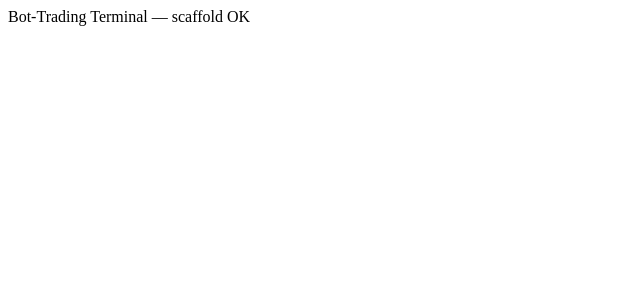
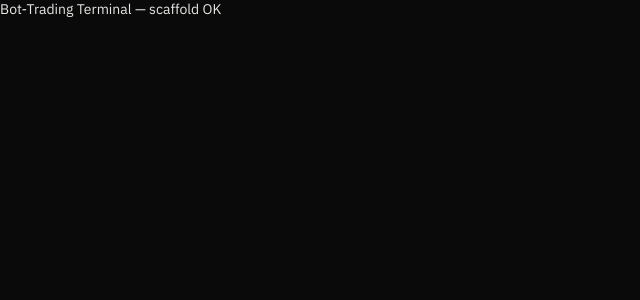
Before and after one commit to harrycarr205/Bot-Trading, a React (Vite) app in the folder frontend/: page / in a window 1280 px wide. Shown: the top 300 px of the page, without its empty margins (0-640 px from the left). Built offline with nearby package versions, Linux system fonts and the light colour scheme.

Commit message:
feat: add Bloomberg-terminal design tokens and global styles

```diff
--- a/frontend/index.html
+++ b/frontend/index.html
@@ -3,6 +3,12 @@
   <head>
     <meta charset="UTF-8" />
     <meta name="viewport" content="width=device-width, initial-scale=1.0" />
+    <link rel="preconnect" href="https://fonts.googleapis.com" />
+    <link rel="preconnect" href="https://fonts.gstatic.com" crossorigin />
+    <link
+      href="https://fonts.googleapis.com/css2?family=IBM+Plex+Mono:wght@400;600&family=IBM+Plex+Sans:wght@400;500&family=IBM+Plex+Sans+Condensed:wght@500;700&display=swap"
+      rel="stylesheet"
+    />
     <title>Bot-Trading Terminal</title>
   </head>
   <body>
--- a/frontend/src/main.tsx
+++ b/frontend/src/main.tsx
@@ -1,3 +1,4 @@
+import "./styles/global.css";
 import React from "react";
 import ReactDOM from "react-dom/client";
 import { BrowserRouter } from "react-router-dom";
--- /dev/null
+++ b/frontend/src/styles/global.css
@@ -0,0 +1,45 @@
+@import "./tokens.css";
+
+* { box-sizing: border-box; }
+
+html, body, #root { height: 100%; margin: 0; }
+
+body {
+  background: var(--void);
+  color: var(--ink);
+  font-family: var(--font-body);
+  font-size: 14px;
+}
+
+h1, h2, h3, .label {
+  font-family: var(--font-display);
+  text-transform: uppercase;
+  letter-spacing: 0.06em;
+  color: var(--amber);
+}
+
+.mono, table, .stat-value {
+  font-family: var(--font-mono);
+  font-variant-numeric: tabular-nums;
+}
+
+a { color: var(--amber); text-decoration: none; }
+a:hover { text-decoration: underline; }
+
+.gain { color: var(--gain); }
+.loss { color: var(--loss); }
+
+.flash-gain { animation: flash-gain 400ms ease-out; }
+.flash-loss { animation: flash-loss 400ms ease-out; }
+
+@keyframes flash-gain { from { background: rgba(62, 207, 110, 0.35); } to { background: transparent; } }
+@keyframes flash-loss { from { background: rgba(255, 92, 92, 0.35); } to { background: transparent; } }
+
+@media (prefers-reduced-motion: reduce) {
+  .flash-gain, .flash-loss { animation: none; }
+}
+
+:focus-visible {
+  outline: 2px solid var(--amber);
+  outline-offset: 2px;
+}
--- /dev/null
+++ b/frontend/src/styles/tokens.css
@@ -0,0 +1,16 @@
+:root {
+  --void: #0A0A0B;
+  --panel: #131316;
+  --hairline: #2A2A2E;
+  --amber: #FF9F1C;
+  --gain: #3ECF6E;
+  --loss: #FF5C5C;
+  --ink: #E8E6E1;
+  --muted: #8A8A8F;
+
+  --font-display: "IBM Plex Sans Condensed", "Arial Narrow", sans-serif;
+  --font-body: "IBM Plex Sans", -apple-system, sans-serif;
+  --font-mono: "IBM Plex Mono", "Consolas", monospace;
+
+  --radius: 2px;
+}
```
